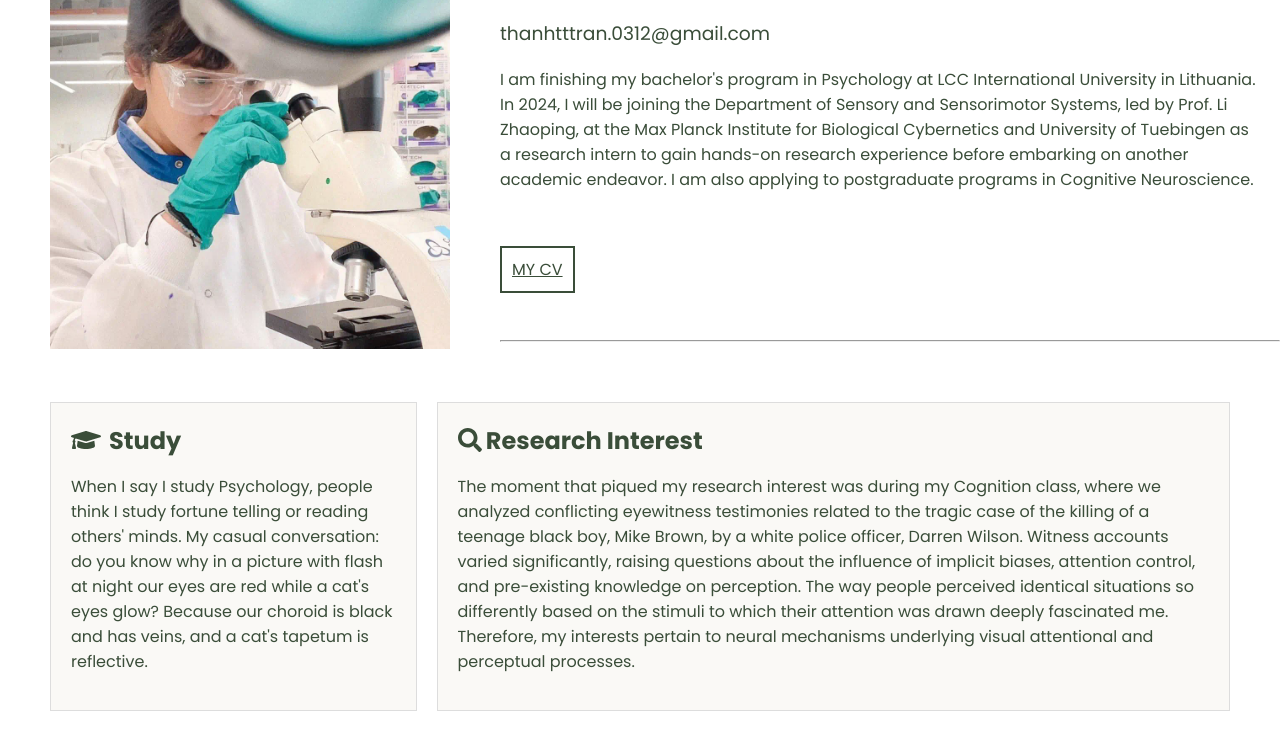
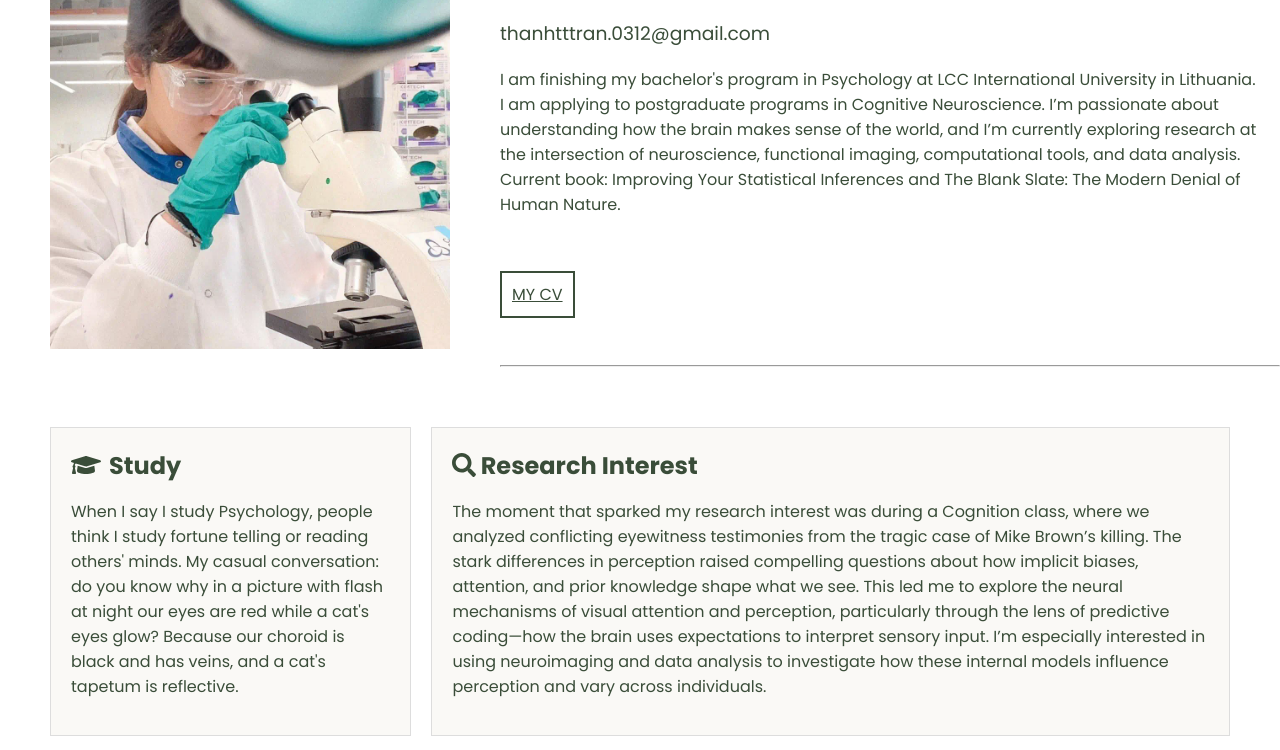
Before and after one commit to thanhtran0312/tan, a plain HTML site: page thanhtran.html in a window 1280 px wide. Shown: the part 126-876 px from the top of the page. Drawn offline with Linux system fonts and the light colour scheme.

Commit message:
thanhtran.html

```diff
--- a/thanhtran.html
+++ b/thanhtran.html
@@ -31,7 +31,8 @@
     <img class="Thanh-photo" src="./img.JPEG">
     <h1 class="Thanh-title">Thanh Tran </h1>
     <h3 style="font-weight:normal">thanhtttran.0312@gmail.com</h2>
-    <p class="Thanh-introduction">I am finishing my bachelor's program in Psychology at LCC International University in Lithuania. In 2024, I will be joining the Department of Sensory and Sensorimotor Systems, led by Prof. Li Zhaoping, at the Max Planck Institute for Biological Cybernetics and University of Tuebingen as a research intern to gain hands-on research experience before embarking on another academic endeavor. I am also applying to postgraduate programs in Cognitive Neuroscience.</p>
+    <p class="Thanh-introduction">I am finishing my bachelor's program in Psychology at LCC International University in Lithuania. I am applying to postgraduate programs in Cognitive Neuroscience. I’m passionate about understanding how the brain makes sense of the world, and I’m currently exploring research at the intersection of neuroscience, functional imaging, computational tools, and data analysis.
+Current book: Improving Your Statistical Inferences and The Blank Slate: The Modern Denial of Human Nature.</p>
     <br/>
     <a class="Thanh-CV" href="./cv.html">MY CV</a>
     <br/>
@@ -61,7 +62,7 @@ function myFunction() {
     <div class="right-box">
         <h2><i class="fas fa-search"></i></h2>
         <h2 id="right">Research Interest</h2>
-        <p>The moment that piqued my research interest was during my Cognition class, where we analyzed conflicting eyewitness testimonies related to the tragic case of the killing of a teenage black boy, Mike Brown, by a white police officer, Darren Wilson. Witness accounts varied significantly, raising questions about the influence of implicit biases, attention control, and pre-existing knowledge on perception. The way people perceived identical situations so differently based on the stimuli to which their attention was drawn deeply fascinated me. Therefore, my interests pertain to neural mechanisms underlying visual attentional and perceptual processes. </p>
+        <p>The moment that sparked my research interest was during a Cognition class, where we analyzed conflicting eyewitness testimonies from the tragic case of Mike Brown’s killing. The stark differences in perception raised compelling questions about how implicit biases, attention, and prior knowledge shape what we see. This led me to explore the neural mechanisms of visual attention and perception, particularly through the lens of predictive coding—how the brain uses expectations to interpret sensory input. I’m especially interested in using neuroimaging and data analysis to investigate how these internal models influence perception and vary across individuals. </p>
     </div>
 
 </div>
```
